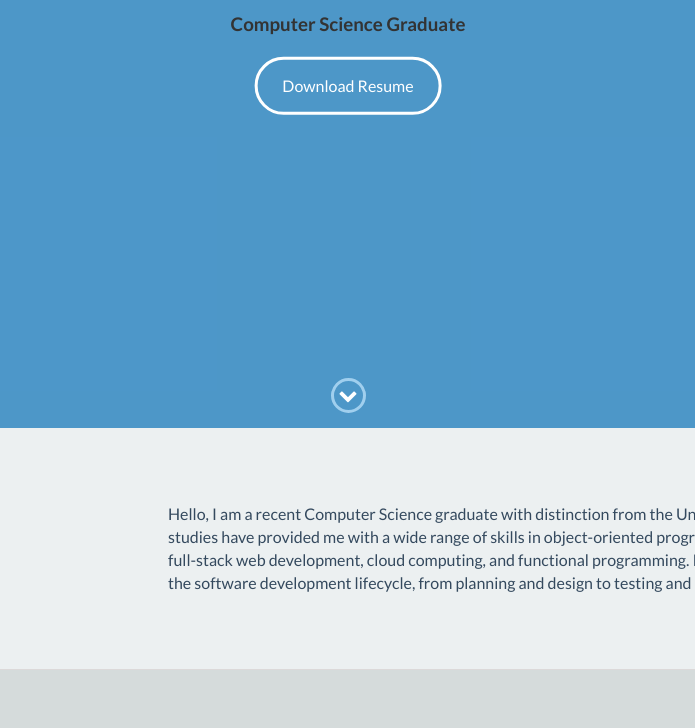
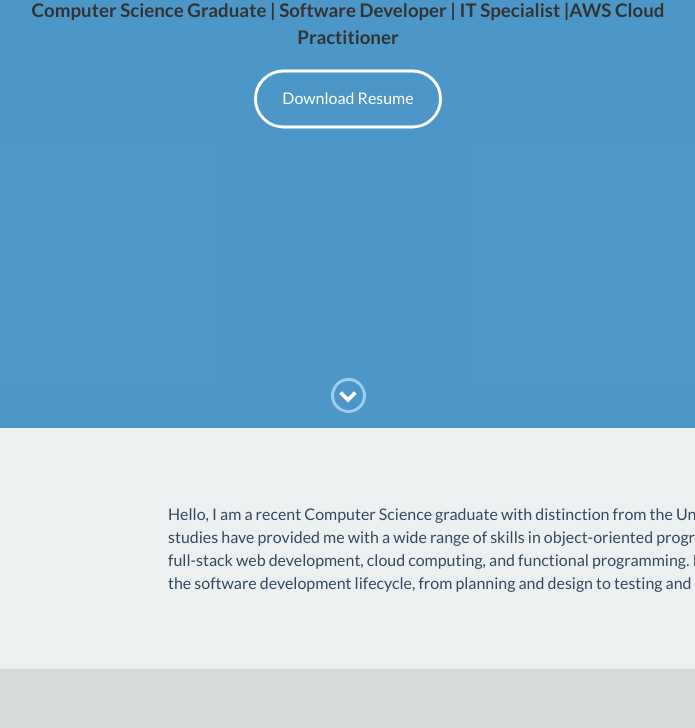
Before and after one commit to habiburbahar/portfolio, a website: page index.html in a window 1280 px wide. Shown: the part 372-1100 px from the top of the page, without its empty margins (292-987 px from the left). Drawn offline with nearby package versions, Linux system fonts and the light colour scheme.

Commit message:
Update index.html
Title update

```diff
--- a/index.html
+++ b/index.html
@@ -48,7 +48,7 @@
     <div id="lead">
         <div id="lead-content">
             <h2 style="color: #2c3e50;"><b>Habibur Rahman Bahar</b></h2>
-            <h3>Computer Science Graduate</h3>
+            <h3>Computer Science Graduate | Software Developer | IT Specialist |AWS Cloud Practitioner </h3>
             <a href="https://www.dropbox.com/scl/fi/vhl1u59i7jxhv88ptfvak/Resume-P.docx?rlkey=cxmy2e2y2k9kxmfs1bskptad8&dl=0" target="_blank" class="btn-rounded-white">Download Resume</a>
         </div>
         <!-- End #lead-content -->
```
